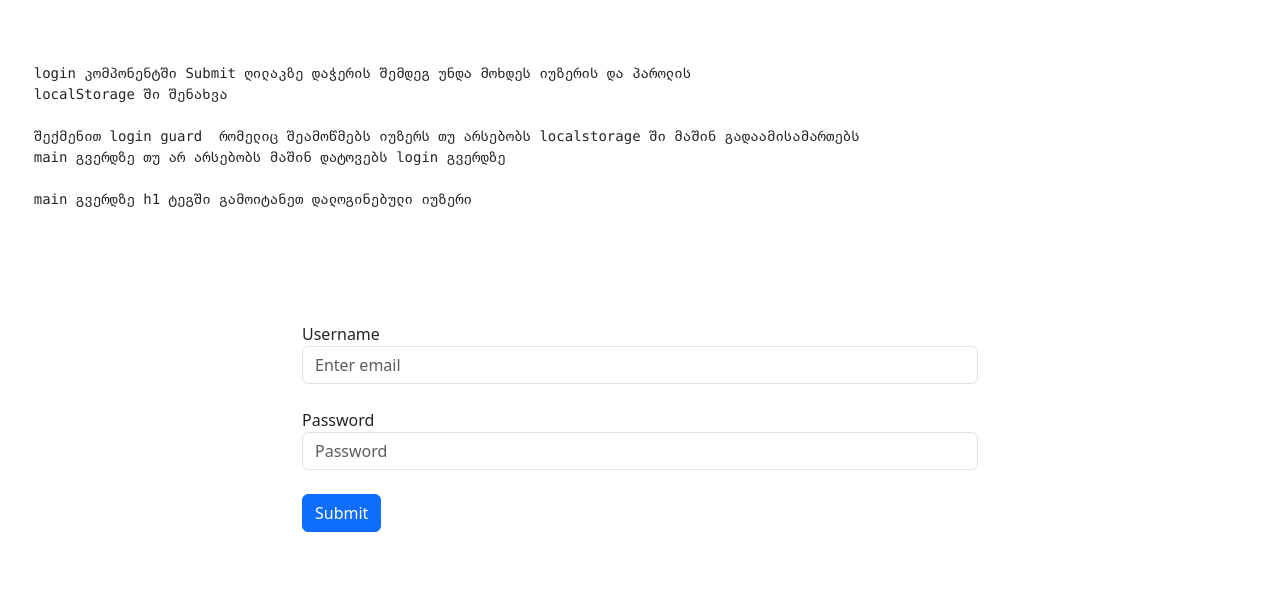
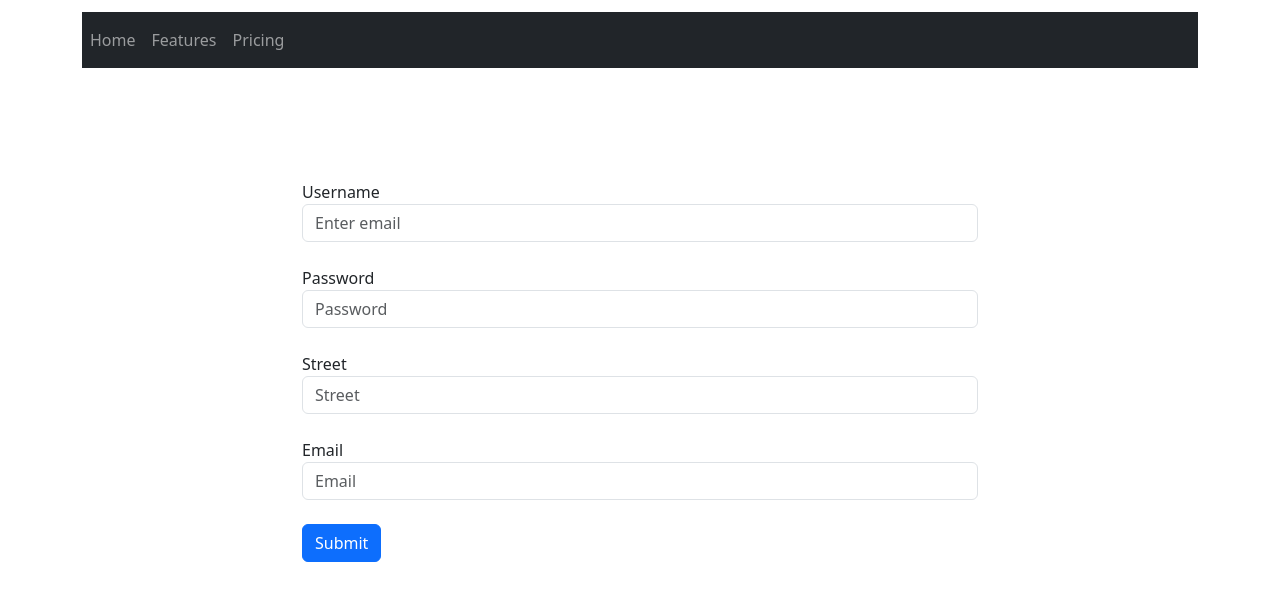
Before and after one commit to gptskialadze/bog-training, an Angular app: page / in a window 1280 px wide. Shown: the top 600 px of the page. Built offline with nearby package versions, Linux system fonts and the light colour scheme.

Commit message:
davaleba

```diff
--- a/src/app/app.component.html
+++ b/src/app/app.component.html
@@ -1,13 +1,2 @@
-<pre>
 
-
-
-    login კომპონენტში Submit ღილაკზე დაჭერის შემდეგ უნდა მოხდეს იუზერის და პაროლის
-    localStorage ში შენახვა
-
-    შექმენით login guard  რომელიც შეამოწმებს იუზერს თუ არსებობს localstorage ში მაშინ გადაამისამართებს
-    main გვერდზე თუ არ არსებობს მაშინ დატოვებს login გვერდზე
-
-    main გვერდზე h1 ტეგში გამოიტანეთ დალოგინებული იუზერი
-</pre>
 <router-outlet></router-outlet>
--- a/src/app/app.module.ts
+++ b/src/app/app.module.ts
@@ -6,25 +6,31 @@ import { HttpClientModule } from "@angular/common/http"
 import { RouterModule, Routes } from '@angular/router';
 import { LoginComponent } from './login/login.component';
 import { MainComponent } from './main/main.component';
+import { LoginGuard } from './login/login.guard';
+import { ReactiveFormsModule } from '@angular/forms';
 
 const routes: Routes = [
   {
     path: '',
-    component: LoginComponent
+    component: LoginComponent,
+    canDeactivate: [LoginGuard]
   },
   {
     path: 'main',
-    component: MainComponent
+    component: MainComponent,
+
   }
 ];
 @NgModule({
   declarations: [
-    AppComponent
+    AppComponent,
+    LoginComponent
   ],
   imports: [
     BrowserModule,
     HttpClientModule,
-    RouterModule.forRoot(routes)
+    RouterModule.forRoot(routes),
+    ReactiveFormsModule
   ],
   providers: [],
   bootstrap: [AppComponent]
--- a/src/app/login/login.component.html
+++ b/src/app/login/login.component.html
@@ -1,15 +1,47 @@
-<div class="container">
-    <form>
+<div class="container" style="margin: 12px auto;">
+  <nav class="navbar navbar-expand-lg navbar-dark bg-dark">
+
+    <button class="navbar-toggler" type="button" data-toggle="collapse" data-target="#navbarText" aria-controls="navbarText" aria-expanded="false" aria-label="Toggle navigation">
+      <span class="navbar-toggler-icon"></span>
+    </button>
+    <div class="collapse navbar-collapse" id="navbarText">
+      <ul class="navbar-nav mr-auto">
+        <li class="nav-item active">
+          <a class="nav-link" routerLink="login">Home</a>
+        </li>
+        <li class="nav-item">
+          <a class="nav-link" routerLink="main">Features</a>
+        </li>
+        <li class="nav-item">
+          <a class="nav-link" routerLink="login">Pricing</a>
+        </li>
+      </ul>
+    </div>
+  </nav>
+</div>
+<div class="main">
+    <form [formGroup]="myForm">
        <div class="form-group">
          <label for="exampleInputEmail1">Username</label>
-         <input type="text"  class="form-control" id="exampleInputEmail1" aria-describedby="emailHelp" placeholder="Enter email">
+         <input type="text" formControlName="username"  class="form-control" id="exampleInputEmail1" aria-describedby="emailHelp" placeholder="Enter email">
        </div>
        <br>
        <div class="form-group">
          <label for="exampleInputPassword1">Password</label>
-         <input type="password" class="form-control" id="exampleInputPassword1" placeholder="Password">
+         <input type="password" formControlName="password" class="form-control" id="exampleInputPassword1" placeholder="Password">
        </div>
        <br>
-       <button type="submit" class="btn btn-primary">Submit</button>
+       <div class="form-group">
+        <label for="exampleInputPassword1">Street</label>
+        <input type="text" formControlName="street" class="form-control" id="exampleInputPassword1" placeholder="Street">
+      </div>
+      <br>
+      <div class="form-group">
+        <label for="exampleInputPassword1">Email</label>
+        <input type="text" formControlName="email" class="form-control" id="exampleInputPassword1" placeholder="Email">
+      </div>
+      <br>
+       <button type="submit" class="btn btn-primary" (click)="login($event)">Submit</button>
      </form>
+
  </div>
--- a/src/app/login/login.component.scss
+++ b/src/app/login/login.component.scss
@@ -1,4 +1,4 @@
-.container {
+.main {
     width: 700px;
     margin: 100px auto;
     padding: 12px;
--- a/src/app/login/login.component.ts
+++ b/src/app/login/login.component.ts
@@ -1,4 +1,5 @@
-import { Component } from '@angular/core';
+import { Component, OnInit } from '@angular/core';
+import { FormControl, FormGroup, Validators } from '@angular/forms';
 import { Router } from '@angular/router';
 
 @Component({
@@ -6,6 +7,26 @@ import { Router } from '@angular/router';
   templateUrl: './login.component.html',
   styleUrls: ['./login.component.scss']
 })
-export class LoginComponent {
+export class LoginComponent implements OnInit {
+  constructor(private router: Router) {}
+  submited: boolean = false;
+  ngOnInit(): void {
+    this.initForm();
+  }
+  myForm!: FormGroup;
+  login(e: any) {
+    this.submited = true;
+    e.preventDefault()
+     this.router.navigate(['main'])
+  }
+
+  initForm() {
+    this.myForm = new FormGroup({
+      username: new FormControl("", Validators.required),
+      password: new FormControl(""),
+      street: new FormControl(""),
+      email: new FormControl("", Validators.required)
+    })
+  }
 
 }
--- /dev/null
+++ b/src/app/login/login.guard.ts
@@ -0,0 +1,19 @@
+import { Injectable } from "@angular/core";
+import { ActivatedRouteSnapshot, CanDeactivate, CanDeactivateFn, RouterStateSnapshot, UrlTree } from "@angular/router";
+import { Observable } from "rxjs";
+
+@Injectable({
+    providedIn: 'root'
+})
+export class LoginGuard implements CanDeactivate<any> {
+  canDeactivate(component: any, currentRoute: ActivatedRouteSnapshot, currentState: RouterStateSnapshot, nextState: RouterStateSnapshot): Observable<boolean | UrlTree> | Promise<boolean | UrlTree> | boolean | UrlTree {
+      console.log(component.myForm.status, 'componenttt')
+      if (component.myForm.status == "VALID" && component.submited) {
+        return true
+      } else {
+        component.submited = false;
+        return false
+      }
+
+  }
+}
```
